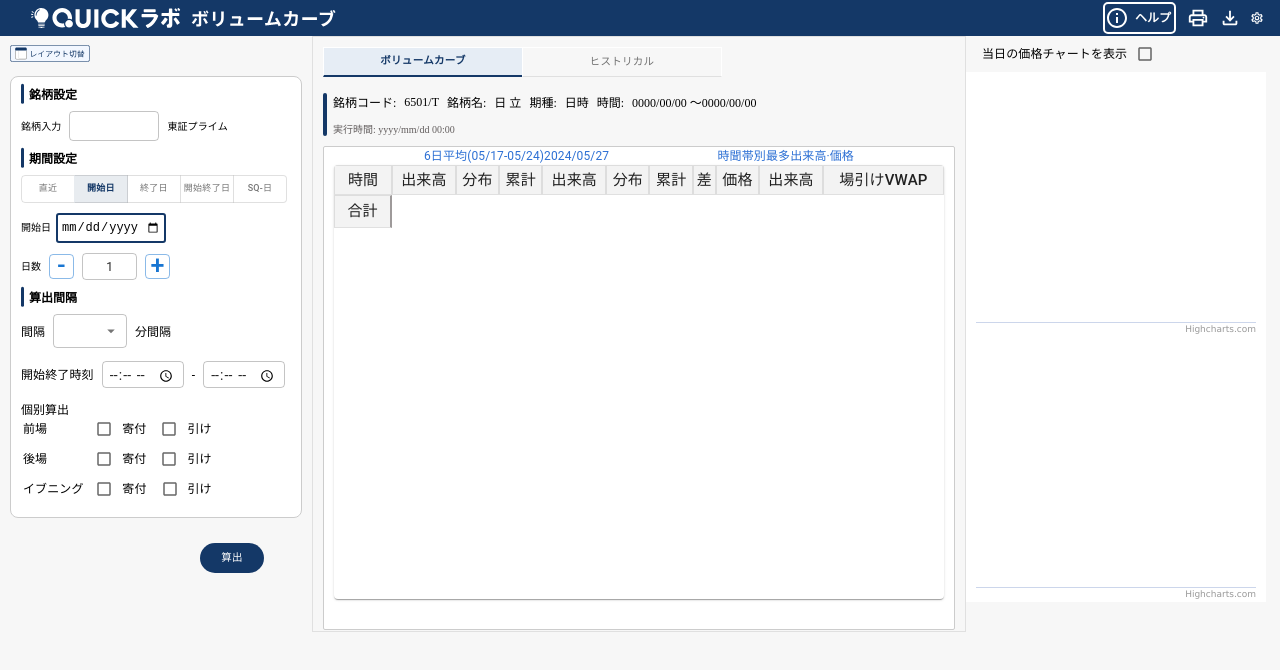
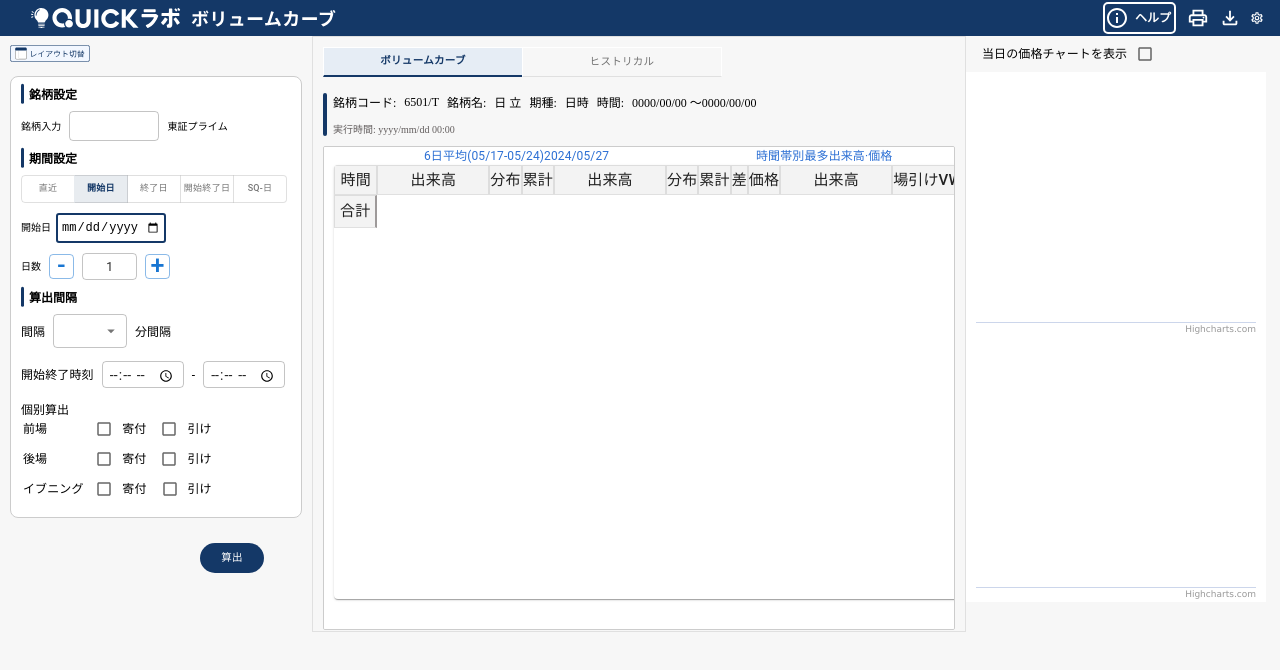
Before and after one commit to xiliu2529/react-app-main, a React (Vite) app: page / in a window 1280 px wide. Shown: the top 670 px of the page. Built offline with nearby package versions, Linux system fonts and the light colour scheme; the HTML template or start-up script is replaced by a standard one.

Commit message:
更改格子靠右变宽

```diff
--- a/src/components/Chart/Chart.tsx
+++ b/src/components/Chart/Chart.tsx
@@ -279,7 +279,7 @@ const Chart: React.FC<{ height: string | number | null, width: string | number |
 
     },
     title: {
-      text: '1'
+      text: undefined
     },
     xAxis: {
       categories: chartState.xAxisLabels,
--- a/src/components/Grid/Grid.css
+++ b/src/components/Grid/Grid.css
@@ -8,7 +8,6 @@
     width: 100%;
     overflow-x: auto;
 }
-
 .table-title {
     display: flex;
     justify-content: space-between;
@@ -29,7 +28,7 @@
 .table-body-cell-a, .table-body-cell   {
     border: 1px solid #ddd;
     padding: 5px !important;
-    text-align: center!important;
+    text-align: right!important;
     font-size: 15px !important;
     white-space: nowrap;
 
@@ -51,3 +50,16 @@
     background-color: var(--cell-bg-color);
     color:var(--cell-color) !important;
   }
+
+  .highlight-cell{
+    min-width: 100px;
+    background-color: #f3f3f3 !important;
+    border: 1px solid #ddd;
+    padding: 5px 5px !important;
+    text-align: center !important;
+    white-space: nowrap;
+    font-size: 15px !important;
+  }
+  .table-head-cell:first-of-type, .table-body-cell-a:first-of-type, .table-body-cell:first-of-type {
+    text-align: center !important;
+}
--- a/src/components/Grid/Grid.tsx
+++ b/src/components/Grid/Grid.tsx
@@ -34,6 +34,7 @@ const Grids: React.FC = () => {
       <TableCell className="table-body-cell">{data.CloseVWAP}</TableCell>
     </TableRow>
   );
+  const headerTexts = ['時間', '出来高', '分布', '累計', '出来高', '分布', '累計', '差', '価格', '出来高', '場引けVWAP'];
 
   React.useEffect(() => {
     if (settingsState) {
@@ -55,8 +56,13 @@ const Grids: React.FC = () => {
             <Table stickyHeader>
               <TableHead>
                 <TableRow>
-                  {['時間', '出来高', '分布', '累計', '出来高', '分布', '累計', '差', '価格', '出来高', '場引けVWAP'].map((text, index) => (
-                    <TableCell key={index} className="table-head-cell">{text}</TableCell>
+                  {headerTexts.map((text, index) => (
+                    <TableCell
+                      key={index}
+                      className={`table-head-cell ${text === '出来高' ? 'highlight-cell' : ''}`}
+                    >
+                      {text}
+                    </TableCell>
                   ))}
                 </TableRow>
               </TableHead>
```
Lines whose indentation alone changed are shown as unchanged.
